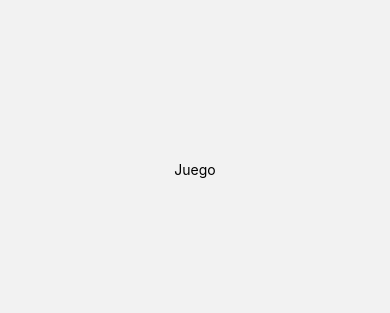
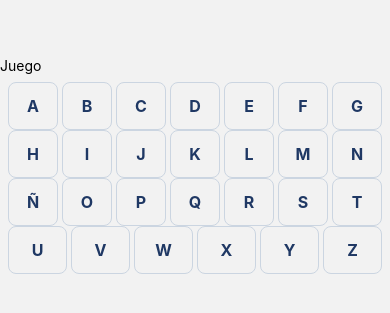
Before and after one commit to JustoYbueno23/Ahorcado-App, a React Native app: screen /Juego in a window 390 px wide. Shown: the part 253-566 px from the top of the page. Built offline with nearby package versions, Linux system fonts and the light colour scheme.

Commit message:
Juego conecta hook y teclado en pantalla

```diff
--- a/src/screens/JuegoScreen.js
+++ b/src/screens/JuegoScreen.js
@@ -1,13 +1,16 @@
 import React from 'react';
 import { View, Text } from 'react-native';
 import useJuego from '../hooks/useJuego'
+import Teclado from '../components/Teclado';
 
 export default function JuegoScreen() {
     const { palabra, pista} = useJuego();
 
     return (
-        <View style={{ flex: 1, alignItems: 'center', justifyContent: 'center' }}>
+        <View style={{ flex: 1, justifyContent: 'center' }}>
             <Text>Juego</Text>
+            < Teclado/>
         </View>
     );
+
 }
```
